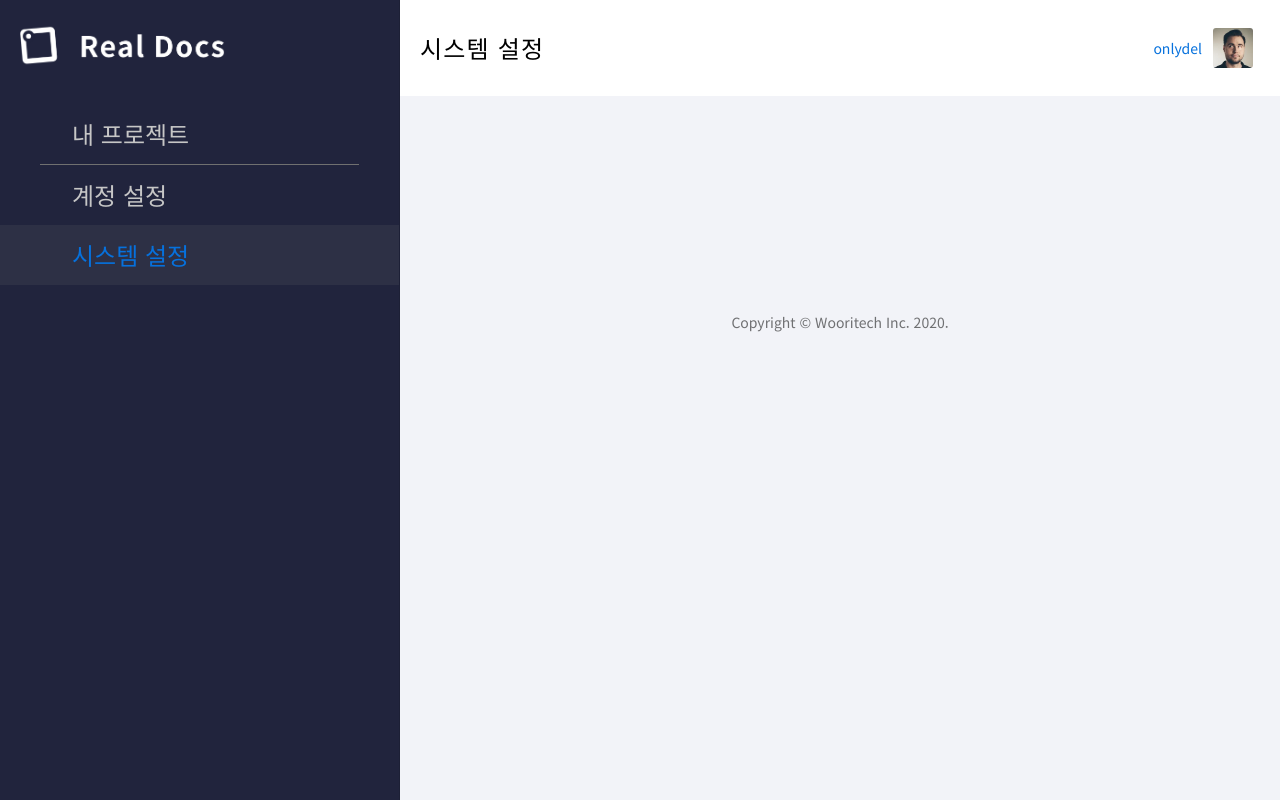
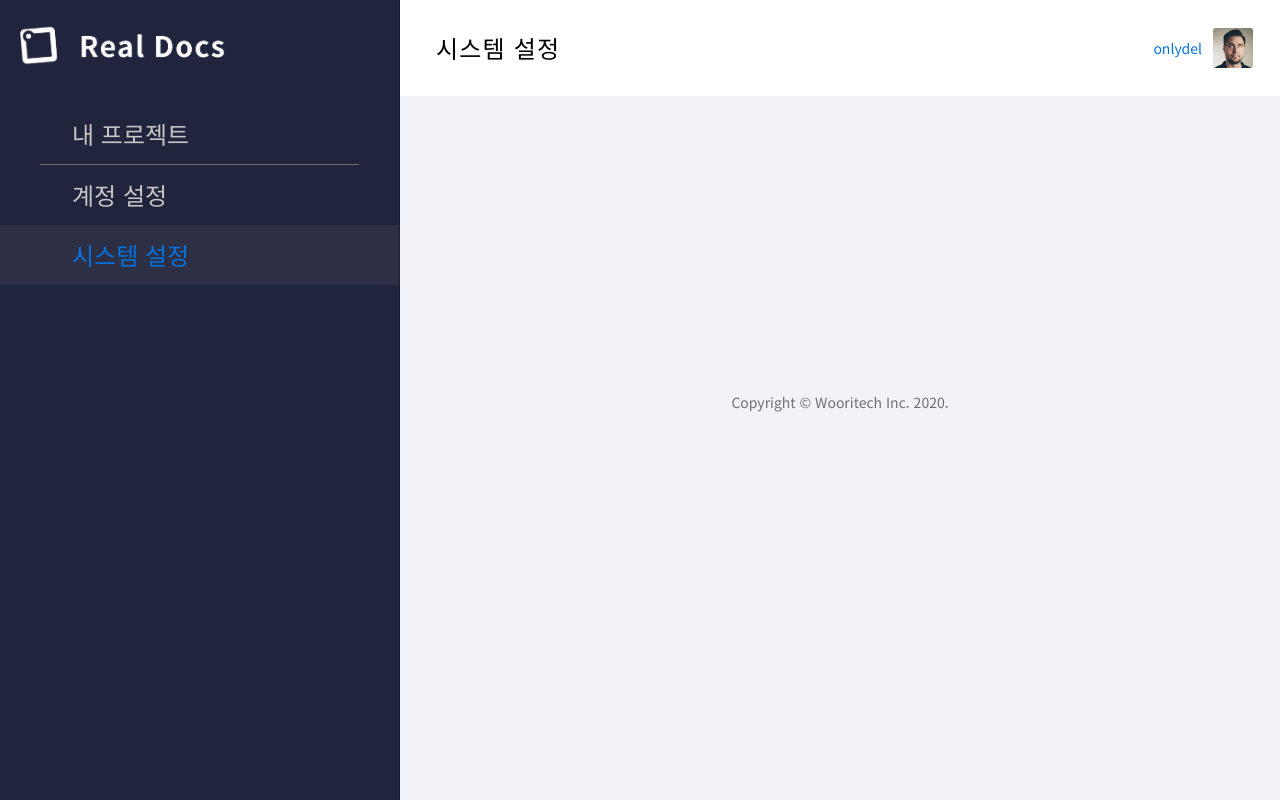
Before and after one commit to wooritech/material-ui-template, a Next.js app: page /settings in a window 1280 px wide. Built offline with nearby package versions, Linux system fonts and the light colour scheme.

Commit message:
리사이즈 너비 조정

```diff
--- a/src/components/HeaderMain.tsx
+++ b/src/components/HeaderMain.tsx
@@ -36,6 +36,7 @@ const useStyles = makeStyles((theme: Theme) => ({
     // alignItems: 'flex-start',
     paddingTop: theme.spacing(1),
     paddingBottom: theme.spacing(1),
+    paddingLeft: theme.spacing(5),
     background: 'white',
   },
   button: {
--- a/src/components/SidebarMain.tsx
+++ b/src/components/SidebarMain.tsx
@@ -155,7 +155,7 @@ const SidebarMain: React.FC<SidebarMainProps> = () => {
           <SideMenus />
         </Drawer>
       </Hidden>
-      <Hidden xsDown implementation="css">
+      <Hidden mdDown implementation="css">
         <Drawer
           classes={{
             paper: classes.drawerPaper,
--- a/src/layouts/LayoutMain.tsx
+++ b/src/layouts/LayoutMain.tsx
@@ -12,13 +12,15 @@ const useStyles = makeStyles((theme: Theme) => ({
     flex: 1,
     display: 'flex',
     flexDirection: 'column',
-    [theme.breakpoints.up('sm')]: {
+    [theme.breakpoints.up('lg')]: {
       width: `calc(100% - ${theme.custom.drawerWidth}px)`,
       marginLeft: theme.custom.drawerWidth,
     },
   },
   main: {
     flex: 1,
+    // 기준 간격은 40px;
+    padding: theme.spacing(5),
   },
   footer: {
     padding: theme.spacing(2),
```
